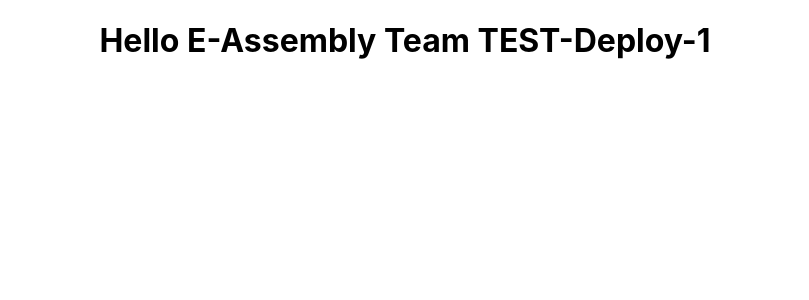
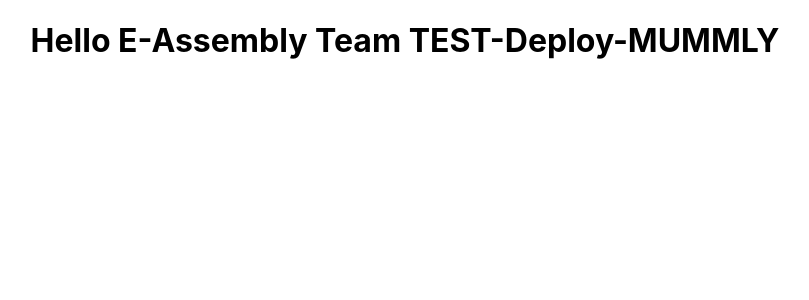
Before and after one commit to Ashok1252002/E-Assembly, a React (Create React App) app: page / in a window 1280 px wide. Shown: the top 300 px of the page, without its empty margins (235-1044 px from the left). Built offline with nearby package versions, Linux system fonts and the light colour scheme.

Commit message:
release/0.0.1/mummly

```diff
--- a/src/App.js
+++ b/src/App.js
@@ -3,7 +3,7 @@ import "./App.css";
 function App() {
 	return (
 		<div className="App">
-			<h1>Hello E-Assembly Team TEST-Deploy-1</h1>
+			<h1>Hello E-Assembly Team TEST-Deploy-MUMMLY</h1>
 		</div>
 	);
 }
```
